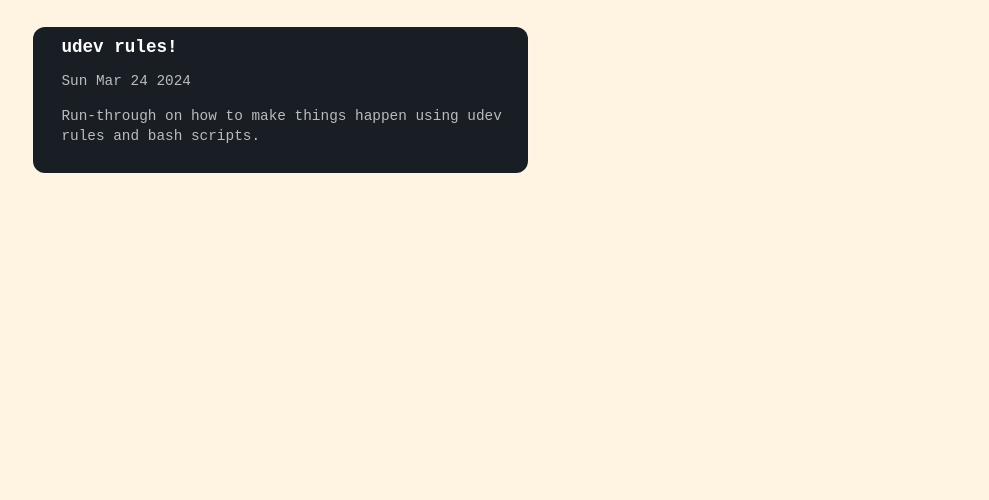
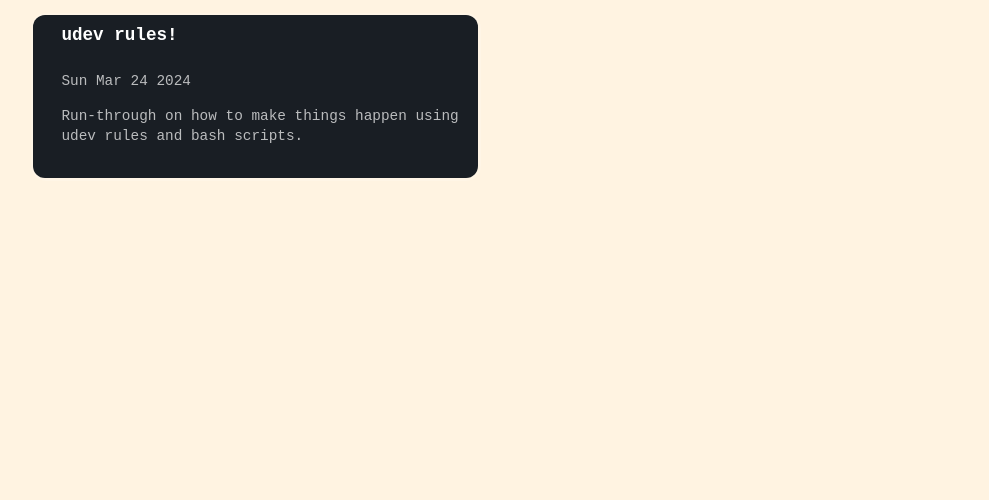
Before and after one commit to pyarya/arysite, an Astro site: page /blog in a window 1280 px wide. Shown: the part 191-691 px from the top of the page, without its empty margins (145-1134 px from the left). Built offline with nearby package versions, Linux system fonts and the light colour scheme; Astro itself is replaced by a stand-in of ours.

Commit message:
projects and blog page restructuring

```diff
--- a/src/components/BlogPost.astro
+++ b/src/components/BlogPost.astro
@@ -9,7 +9,7 @@ import { slide } from 'astro:transitions';
     <div class="wrapper">
       <h1>{title}</h1>
       <p>{date}</p>
-      <p>{description}</p>
+      <p1>{description}</p1>
     </div>
   </div>
   </a>
@@ -32,7 +32,7 @@ import { slide } from 'astro:transitions';
 
 .project-card-sm {
 /*   max-width: 600px; */
-  max-width: 500px;
+  max-width: 450px;
   padding: 2.5px;
   border-radius: 15px;
   background-color: rgba(255, 255, 255, 0.15);
@@ -41,10 +41,11 @@ import { slide } from 'astro:transitions';
   cursor: pointer;
 
   display: flex;
+  flex: 1 1 calc(45% - 1rem);
   justify-content: center;
   align-items: center;
-  margin-top: 0.75rem;
   transition: transform 0.4s, box-shadow 0.4s ;
+  width: 100%;
 }
 
 .project-card-sm:hover {
@@ -107,6 +108,8 @@ import { slide } from 'astro:transitions';
   grid-area: text;
   font-size: 0.9rem;
   line-height: 1.4;
+  display: flex;
+  flex-direction: column;
 }
 
 .card-container .wrapper h1 {
@@ -115,6 +118,11 @@ import { slide } from 'astro:transitions';
   line-height: 1;
   color: #fff;
   margin-bottom: 0.75rem;
+}
+
+.card-container .wrapper p1 {
+  height: 4.2em; /* Adjust the height as needed */
+  overflow: hidden;
 }
 
 .card-container .wrapper button {
@@ -138,6 +146,13 @@ a {
   text-decoration: none;
   color: inherit;
 }
+
+@media (max-width: 725px) {
+  .project-card-sm {
+    flex-basis: calc(100% - 1rem); /* Make each card take up 100% width on smaller screens */
+  }
+}
+
 </style>
 
 
--- a/src/content/projects/shawarma-sheriff.md
+++ b/src/content/projects/shawarma-sheriff.md
@@ -1,5 +1,5 @@
 ---
-title: Shwarma Sheriff Discord Bot! A 24-hour Hackathon Project.
+title: Shawarma Sheriff Discord Bot! A 24-hour Hackathon Project.
 description: We created a discord bot with leaderboard and point tracking functionality in 24 hours!
 author: aryan
 image:
--- a/src/pages/blog.astro
+++ b/src/pages/blog.astro
@@ -23,3 +23,19 @@ const PageTitle = "blog";
         </div>
     </body>
 </BaseLayout>
+
+<style>
+    .projects-container {
+        display: flex;
+        flex-wrap: wrap;
+        justify-content: space-between;
+        gap: 0.5rem;
+    }
+
+    @media (max-width: 725px){
+        .projects-container {
+            justify-content: center;
+        }
+
+    }
+</style>
--- a/src/pages/projects.astro
+++ b/src/pages/projects.astro
@@ -26,3 +26,19 @@ const PageTitle = "projects";
         </div>
     </body>
 </BaseLayout>
+
+<style>
+    .projects-container {
+        display: flex;
+        flex-wrap: wrap;
+        justify-content: space-between;
+        gap: 0.5rem;
+    }
+
+    @media (max-width: 725px){
+        .projects-container {
+            justify-content: center;
+        }
+
+    }
+</style>
```
